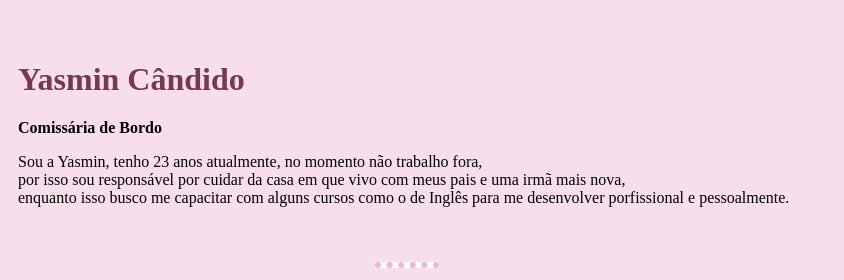
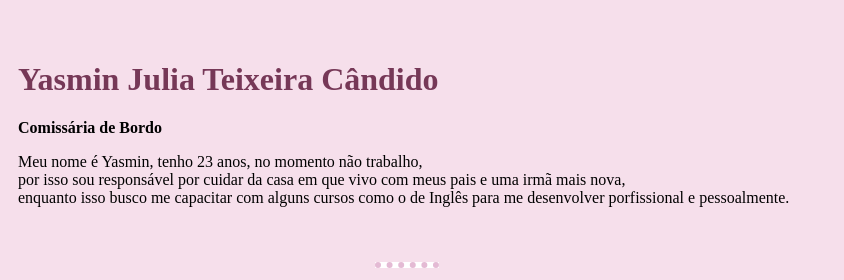
Before and after one commit to YasminCandido/CV, a plain HTML site: page index.html in a window 1280 px wide. Shown: the top 280 px of the page, 233-1077 px from the left. Drawn offline with Linux system fonts and the light colour scheme; files that its build step writes are made by us from their sources.

Commit message:
Update index.html

```diff
--- a/index.html
+++ b/index.html
@@ -13,9 +13,9 @@
         <tr>
             <td><img src="yasmin.png" alt="yasmin profile picture" height="200" width="200"></td>
             <td>
-                <h1>Yasmin Cândido</h1>
+                <h1>Yasmin Julia Teixeira Cândido</h1>
                 <p><strong>Comissária de Bordo</strong></p>
-                <p>Sou a Yasmin, tenho 23 anos atualmente, no momento não trabalho fora,<br>
+                <p>Meu nome é Yasmin, tenho 23 anos, no momento não trabalho,<br>
                   por isso sou responsável por cuidar da casa em que vivo com meus pais e uma irmã mais nova,<br>
                    enquanto isso busco me capacitar com alguns cursos como o de Inglês para me desenvolver porfissional e pessoalmente.</p>
             </td>
```
